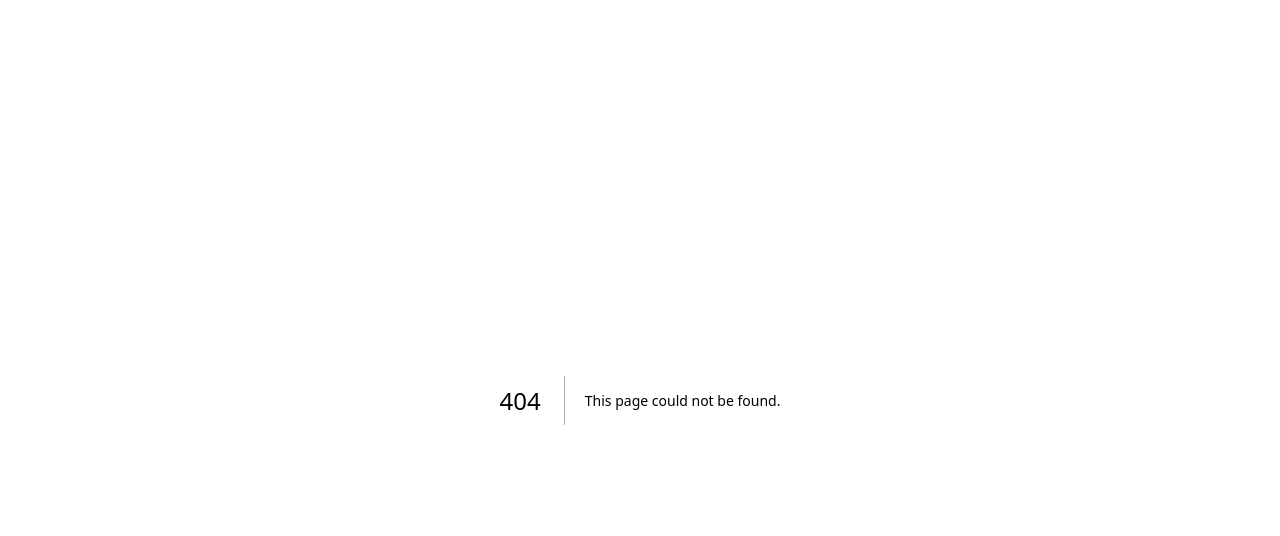
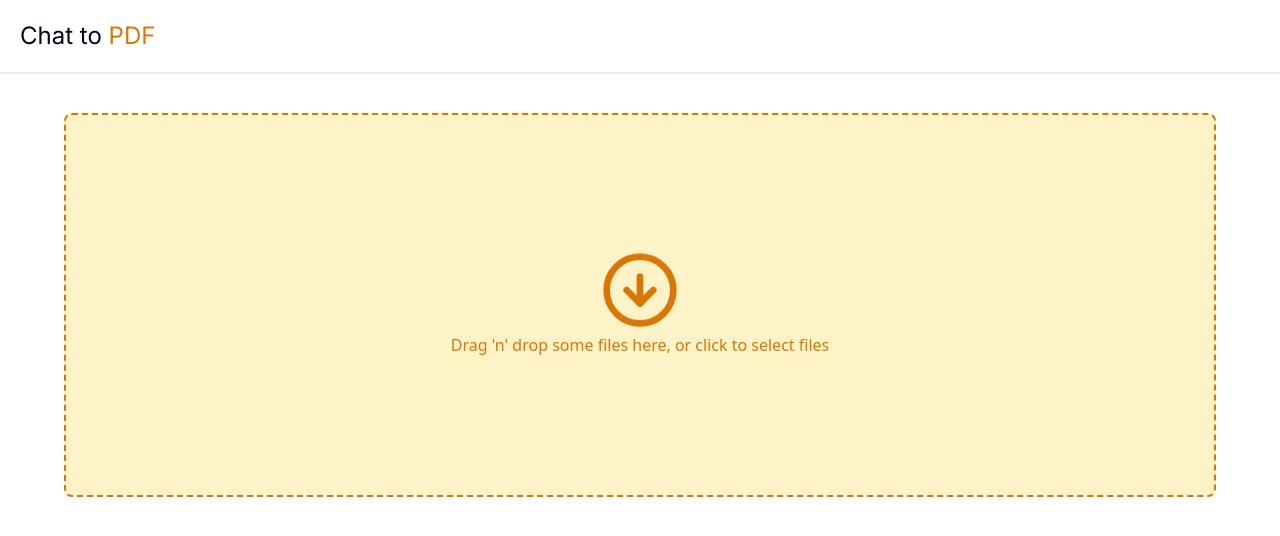
Before and after one commit to codewithmanas/chat-with-pdf, a Next.js app: page /dashboard/upload in a window 1280 px wide. Before the commit this address had no page. Shown: the top 536 px of the page. Built offline with nearby package versions, Linux system fonts and the light colour scheme; no server answers.

Commit message:
implement react-dropzone UI

```diff
--- /dev/null
+++ b/app/dashboard/upload/page.tsx
@@ -0,0 +1,13 @@
+import FileUploader from '@/components/FileUploader'
+import React from 'react'
+
+const UploadPage = () => {
+  return (
+    <div>
+
+        <FileUploader />
+    </div>
+  )
+}
+
+export default UploadPage
--- /dev/null
+++ b/components/FileUploader.tsx
@@ -0,0 +1,55 @@
+"use client";
+
+import React, { useCallback } from "react";
+import {useDropzone} from 'react-dropzone';
+
+import {
+    CheckCircleIcon,
+    CircleArrowDown,
+    HammerIcon,
+    RocketIcon,
+    SaveIcon,
+} from "lucide-react";
+
+const FileUploader = () => {
+
+    const onDrop = useCallback((acceptedFiles: File[]) => {
+        // Do something with the files
+
+        console.log("Drop Files", acceptedFiles);
+
+      }, []);
+
+      const { getRootProps, getInputProps, isDragActive, isFocused, isDragAccept } = useDropzone({onDrop})
+
+  return (
+    <div className="flex flex-col gap-4 items-center max-w-7xl mx-auto">
+
+        {/* Loading... Tomorrow */}
+        <div {...getRootProps()}
+            className={`p-10 border-2 border-dashed mt-10 w-[90%] border-amber-600 text-amber-600 rounded-lg h-96 flex items-center justify-center ${isFocused || isDragAccept ? "bg-amber-300" : "bg-amber-100"}`}
+            >
+            <input {...getInputProps()} />
+
+            <div className="flex flex-col items-center justify-center">
+                {
+                    isDragActive ?
+                   (
+                    <>
+                        <RocketIcon className="h-20 w-20 animate-ping" />
+                        <p>Drop the files here ...</p>
+                    </>
+                    ) : (
+                        <>
+                            <CircleArrowDown className="h-20 w-20 animate-bounce" />
+                            <p>Drag {`'n'`} drop some files here, or click to select files</p>
+                        </>
+                    )
+                }
+            </div>
+        </div>
+    </div>
+  )
+};
+
+export default FileUploader;
--- a/package.json
+++ b/package.json
@@ -17,6 +17,7 @@
     "next": "14.2.5",
     "react": "^18",
     "react-dom": "^18",
+    "react-dropzone": "^14.2.3",
     "tailwind-merge": "^2.4.0",
     "tailwindcss-animate": "^1.0.7"
   },
```
Also changed, not shown: 1 other file (tests, documents, lock files or other folders).
